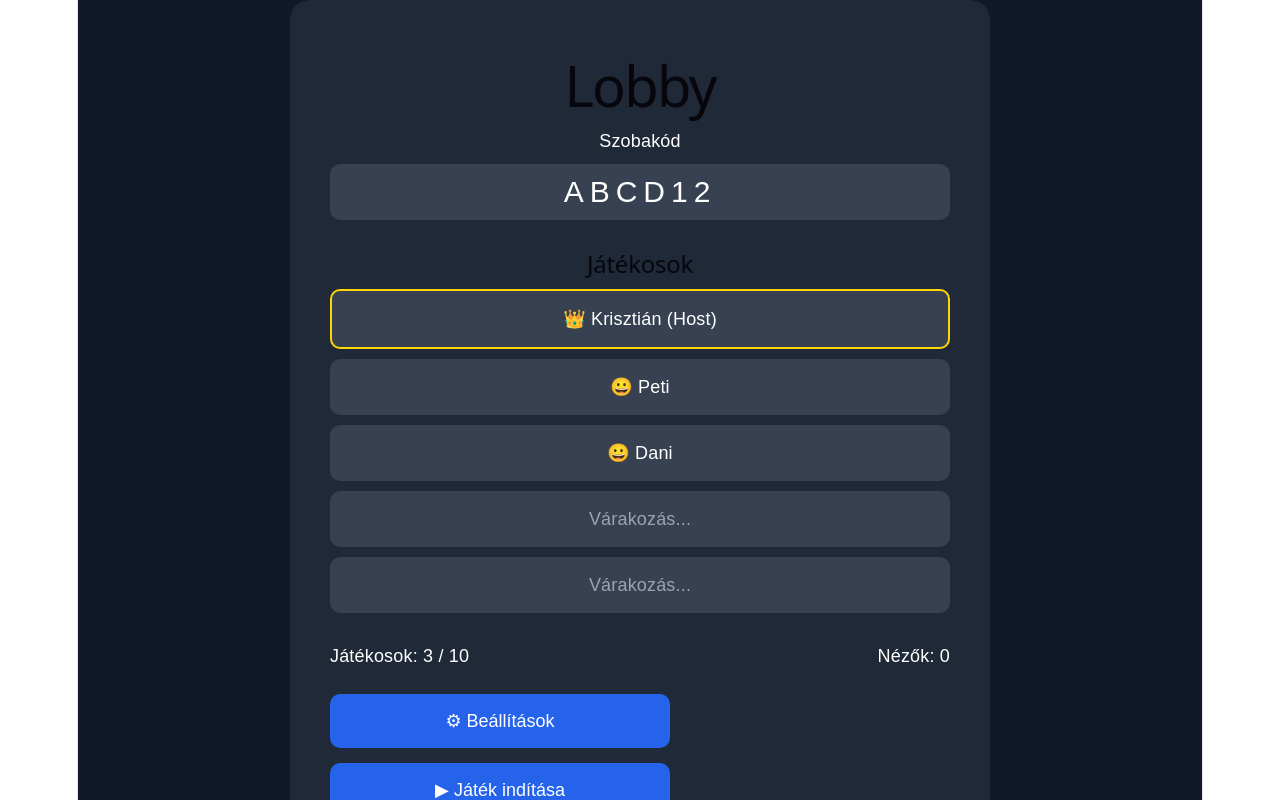
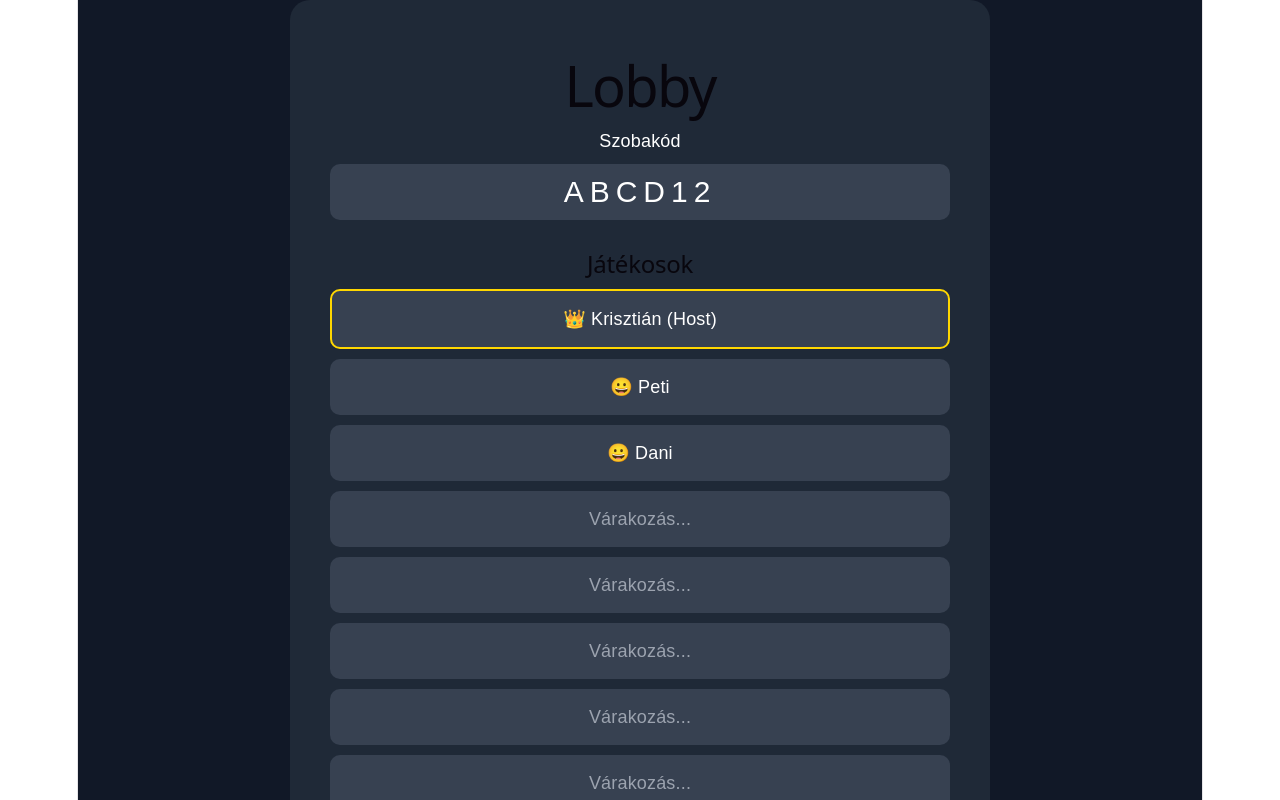
Before and after one commit to gajdoczi/spot-the-difference, a React (Vite) app in the folder client/: page /lobby in a window 1280 px wide. Shown: the top 800 px of the page. Built offline with nearby package versions, Linux system fonts and the light colour scheme.

Commit message:
Sprint 1 completed>

```diff
--- a/client/src/components/Button/Button.css
+++ b/client/src/components/Button/Button.css
@@ -1,29 +1,15 @@
-.game-button{
-
-    width:340px;
-
-    padding:18px;
-
-    border:none;
-
-    border-radius:14px;
-
-    background:#2563eb;
-
-    color:white;
-
-    font-size:22px;
-
-    cursor:pointer;
-
-    transition:.25s;
-
+.game-button {
+    width: 100%;
+    padding: 18px;
+    border: none;
+    border-radius: 12px;
+    background: #2563eb;
+    color: white;
+    font-size: 22px;
+    cursor: pointer;
+    transition: 0.2s;
 }
 
-.game-button:hover{
-
-    transform:scale(1.05);
-
-    background:#1d4ed8;
-
+.game-button:hover {
+    background: #1d4ed8;
 }
--- /dev/null
+++ b/client/src/components/PlayerCard/PlayerCard.css
@@ -0,0 +1,11 @@
+.player-card {
+    padding: 15px;
+    margin-top: 10px;
+    background: #374151;
+    border-radius: 10px;
+    font-size: 18px;
+}
+
+.player-card.host {
+    border: 2px solid gold;
+}
--- /dev/null
+++ b/client/src/components/PlayerCard/PlayerCard.tsx
@@ -0,0 +1,17 @@
+import "./PlayerCard.css";
+
+type PlayerCardProps = {
+  name: string;
+  host: boolean;
+};
+
+function PlayerCard({ name, host }: PlayerCardProps) {
+  return (
+    <div className={`player-card ${host ? "host" : ""}`}>
+      {host ? "👑" : "😀"} {name}
+      {host && " (Host)"}
+    </div>
+  );
+}
+
+export default PlayerCard;
--- a/client/src/pages/Lobby.tsx
+++ b/client/src/pages/Lobby.tsx
@@ -1,59 +1,54 @@
 import "./Lobby.css";
+import PlayerCard from "../components/PlayerCard/PlayerCard";
 
 function Lobby() {
+  const players = [
+    { id: 1, name: "Krisztián", host: true },
+    { id: 2, name: "Peti", host: false },
+    { id: 3, name: "Dani", host: false }
+  ];
+
   return (
     <div className="lobby">
-
       <div className="lobby-card">
-
         <h1>Lobby</h1>
 
         <div className="room-code">
-
           <span>Szobakód</span>
 
           <div className="code">
             ABCD12
           </div>
-
         </div>
 
         <div className="players">
-
           <h2>Játékosok</h2>
 
-          <div className="player host">
-            👑 Krisztián (Host)
-          </div>
+          {players.map((player) => (
+  <PlayerCard
+    key={player.id}
+    name={player.name}
+    host={player.host}
+  />
+))}
 
-          <div className="player">
-            😀 Peti
-          </div>
-
-          <div className="player">
-            😀 Dani
-          </div>
-
-          <div className="player waiting">
-            Várakozás...
-          </div>
-
-          <div className="player waiting">
-            Várakozás...
-          </div>
-
+          {Array.from({ length: 10 - players.length }).map((_, index) => (
+            <div
+              key={`waiting-${index}`}
+              className="player waiting"
+            >
+              Várakozás...
+            </div>
+          ))}
         </div>
 
         <div className="footer">
-
-          <span>Játékosok: 3 / 10</span>
+          <span>Játékosok: {players.length} / 10</span>
 
           <span>Nézők: 0</span>
-
         </div>
 
         <div className="buttons">
-
           <button>⚙ Beállítások</button>
 
           <button>▶ Játék indítása</button>
@@ -61,11 +56,8 @@ function Lobby() {
           <button className="leave">
             🚪 Kilépés
           </button>
-
         </div>
-
       </div>
-
     </div>
   );
 }
```
